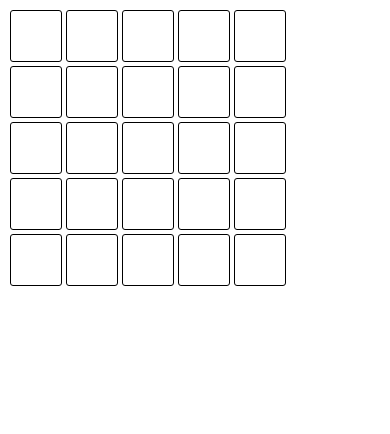
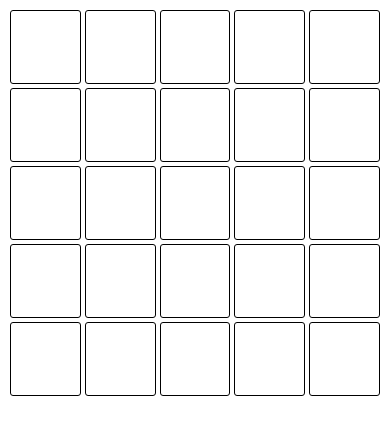
Before and after one commit to aroneous/sheep-and-wolves, a plain HTML site: page index.html in a window 390 px wide. Drawn offline with Linux system fonts and the light colour scheme.

Commit message:
Responsivify

```diff
--- a/index.html
+++ b/index.html
@@ -1,6 +1,7 @@
 <!DOCTYPE html>
 <html>
     <head>
+        <meta name="viewport" content="width=device-width, initial-scale=1.0">
         <title>Sheep</title>
         <link rel="stylesheet" href="style.css">
     </head>
--- a/sheep.js
+++ b/sheep.js
@@ -7,8 +7,6 @@
 
 function initGrid() {
     grid.innerHTML = '';
-    grid.style.setProperty("grid-template-columns",
-        "repeat(" + NUM_COLS + ", " + CELL_SIZE + "px)");
     for (var idx = 0; idx < NUM_CELLS; idx++) {
         const cell = document.createElement("div");
         cell.classList.add("cell");
--- a/style.css
+++ b/style.css
@@ -1,8 +1,11 @@
+body {
+    box-sizing: border-box;
+}
+
 .cell {
     margin: 2px;
     border: 1px solid black;
     border-radius: 3px;
-    height: 50px;
 }
 
 #controls {
@@ -22,12 +25,19 @@
     flex-grow: 1;
 }
 
+#applayout {
+    height: 100vh;
+    max-width: 100vh;
+    max-height: 100vw;
+}
+
 .grid {
-    padding: 8px;
+    height: 100%;
+    margin: 8px;
     flex-grow: 1;
     flex-shrink: 1;
     display: grid;
-    grid-template-columns: repeat(40, 54px);
+    grid-template-columns: repeat(5, 20%);
 }
 
 .grid.stopped {
```
